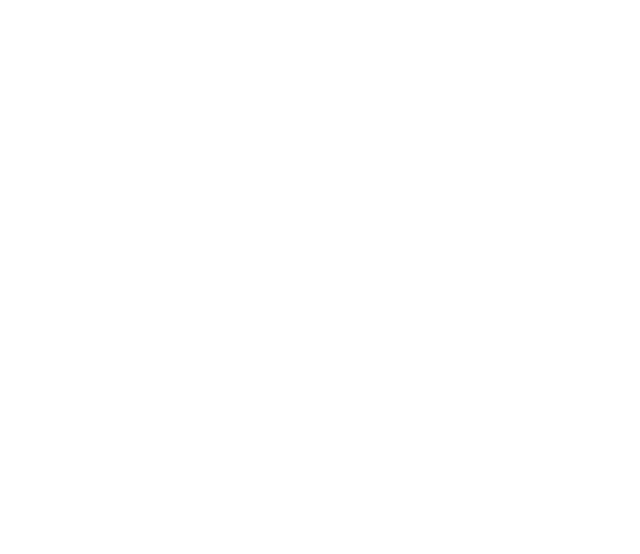
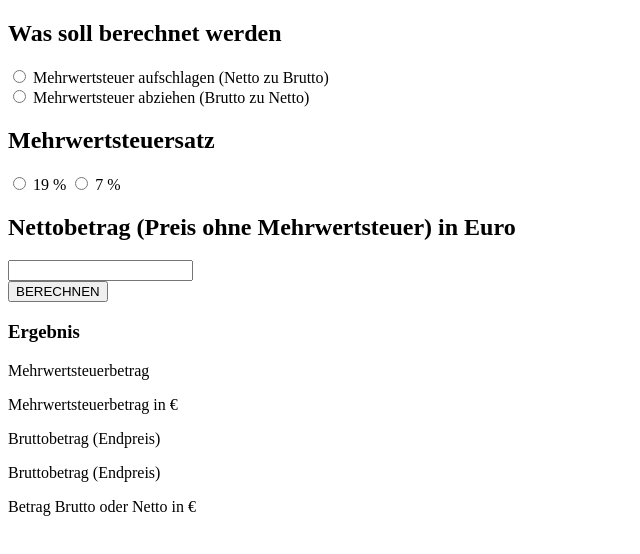
Before and after one commit to aschneiderbuch/32_Tag_Lev3_1_projekt_js-vertiefung_mehrwertsteuer-rechner, a plain HTML site: page index.html in a window 1280 px wide. Shown: the whole page, without its empty margins (0-640 px from the left). Drawn offline with Linux system fonts and the light colour scheme.

Commit message:
htmlGeruestUndRadioNurEinenAuswaelen

```diff
--- a/index.html
+++ b/index.html
@@ -1,5 +1,6 @@
 <!DOCTYPE html>
 <html lang="de">
+
 <head>
     <meta charset="UTF-8">
     <meta http-equiv="X-UA-Compatible" content="IE=edge">
@@ -10,12 +11,87 @@
         sass --watch assets/scss/main.scss assets/css/style.css
      -->
 </head>
+
 <body>
 
+    <main>
+        <section>
+            <form action="" onsubmit="return false">
 
+                <!--  Auswahl Netto zu Brutto    oder Brutto zu Netto -->
+                <section>
+
+                    <article>
+                        <h2>Was soll berechnet werden</h2>
+                    </article>
+
+                    <article>
+                        <input type="radio" name="radioNurEinenAuswählenKönnenDeshalbGleicherName" id="buttonNettoZuBrutto">
+                        <label for="nettoZuBrutto">Mehrwertsteuer aufschlagen (Netto zu Brutto)</label>
+                    </article>
+                    <article>
+                        <input type="radio" name="radioNurEinenAuswählenKönnenDeshalbGleicherName" id="buttonBruttoZuNetto">
+                        <label for="bruttoZuNetto">Mehrwertsteuer abziehen (Brutto zu Netto)</label>
+                    </article>
+                </section>
+
+                <!-- Auswahl  Steuersatz    19%   oder   7% -->
+                <section>
+                    <article>
+                        <h2>Mehrwertsteuersatz</h2>
+                    </article>
+
+                    <article>
+                        <input type="radio" name="radioNurEinenAuswählenKönnenDeshalbGleicherNameProzent" id="button19Prozent">
+                        <label for="prozent19">19 %</label>
+
+                        <input type="radio" name="radioNurEinenAuswählenKönnenDeshalbGleicherNameProzent" id="button7Prozent">
+                        <label for="prozent7">7 %</label>
+                    </article>
+
+                </section>
+
+                <!--  Wert input und button berechnen -->
+                <section>
+                    <article>
+                        <label for="inputNumber">
+                            <h2>Nettobetrag (Preis ohne Mehrwertsteuer) in Euro</h2>
+                        </label>
+                        <input type="number" name="inputNumber" id="inputNumber">
+                        <article>
+                            <input id="buttonBerechnen" type="button" value="BERECHNEN">
+                        </article>
+                    </article>
+                </section>
+
+                <!-- Ergebniss Anzeige -->
+                <section>
+                <article>
+                    <h3>Ergebnis</h3>
+                </article>
+
+                <article>
+                    <label for="mehrwertsteuerbetrag">Mehrwertsteuerbetrag</label>
+                    <p id="outputMehrwertsteuer">Mehrwertsteuerbetrag in €</p>
+                </article>
+
+                <article>
+                    <label for="bruttoBetrag" value="">Bruttobetrag (Endpreis)</label>
+                    <p id="outputSteuerName">Bruttobetrag (Endpreis)</p>
+
+                    <p id="outputGeldBetrag">Betrag Brutto oder Netto in €</p>
+
+                </article>
+
+                </section>
+
+            </form>
+        </section>
+    </main>
 
 
 
     <script src="./assets/js/main.js"></script>
 </body>
+
 </html>
```
Also changed, not shown: assets/js/main.js (+25 -0 lines).
